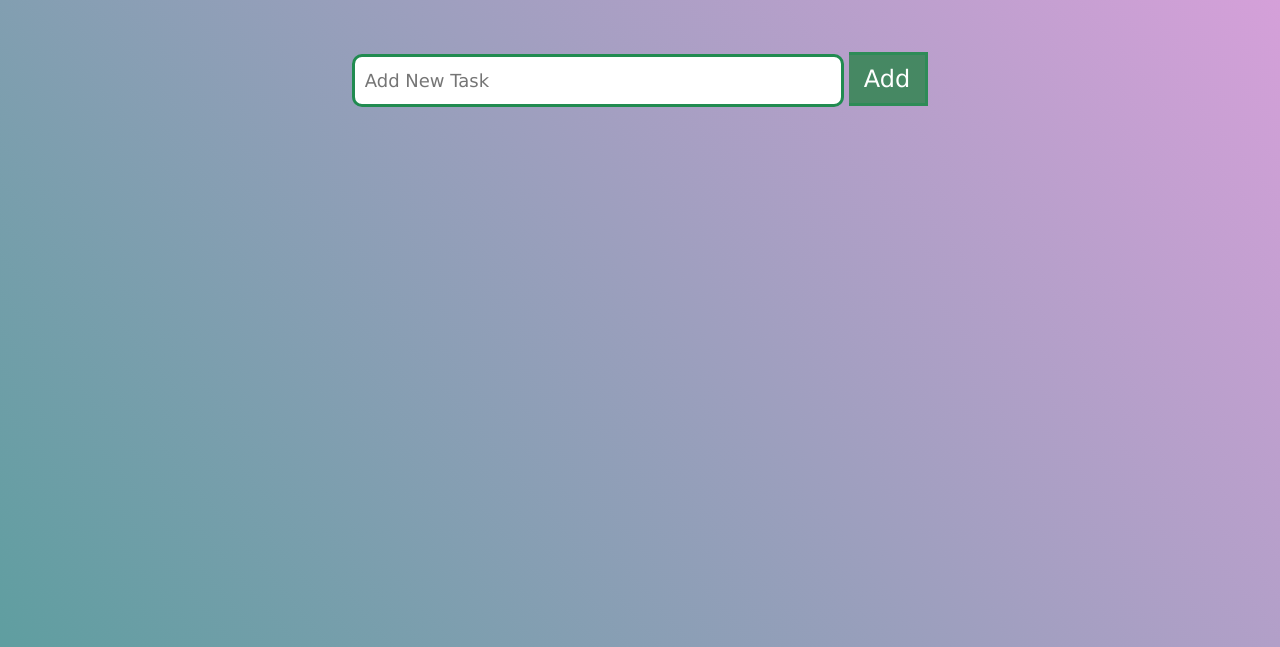
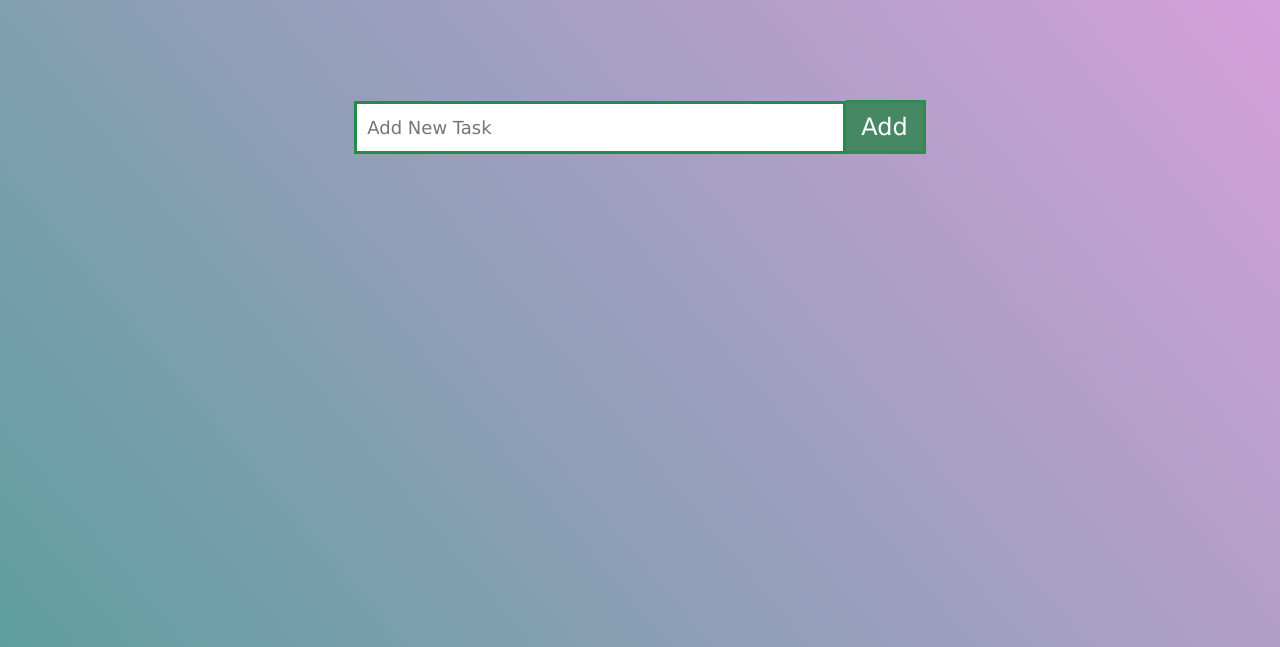
Before and after one commit to Talika-Bajaj/To-Do-List-, a plain HTML site: page index.html in a window 1280 px wide. Shown: the part 153-800 px from the top of the page. Drawn offline with Linux system fonts and the light colour scheme.

Commit message:
Add style to div tag

```diff
--- a/style.css
+++ b/style.css
@@ -15,10 +15,16 @@
     gap: 55px;
 }
 
+.new-item {
+    display: flex;
+    justify-content: center;
+    align-items: center;
+}
+
 #task {
     padding: 13px 10px;
     font-size: 18px;
-    border-radius: 10px;
+    /* border-radius: 10px; */
     border: 3px solid #218b50;
     width: 40%;
 }
```
